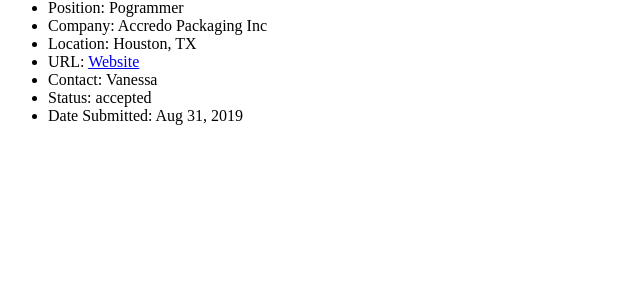
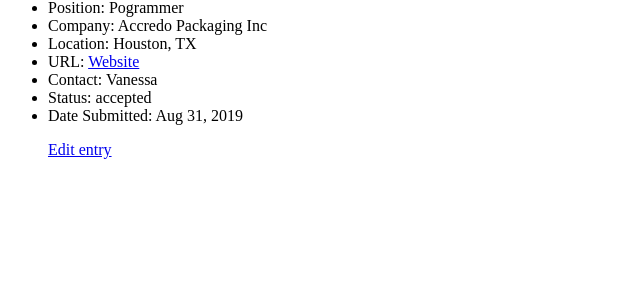
Before and after one commit to reuben-john/job-tracker, a Django app: page /job_log/1/ in a window 1280 px wide. Shown: the part 111-411 px from the top of the page, without its empty margins (0-640 px from the left). Run offline with Django 3.2, Linux system fonts and the light colour scheme; data comes from the database, SQL or seed files in the repository.

Commit message:
Add form to edit job app entries

```diff
--- a/job_apps/templates/job_apps/job_entry.html
+++ b/job_apps/templates/job_apps/job_entry.html
@@ -7,6 +7,7 @@
 <p>Job Application Details
   <ul>
   {% for entry in job_entry %}
+
     <li>Position: {{ entry.position }}</li>
     <li>Company: {{ entry.company }}</li>
     <li>Location: {{ entry.location }}</li>
@@ -14,10 +15,14 @@
     <li>Contact: {{ entry.contact_name }}</li>
     <li>Status: {{ entry.status }}</li>
     <li>Date Submitted: {{ entry.date_added|date:'M d, Y' }}</li>
+    <p>
+      <a href="{% url 'job_apps:edit_job_entry' entry.id %}">Edit entry</a>
+    </p>
   {% empty %}
     <li>Something went wrong.</li>
   {% endfor %}
   </ul>
+
 </p>
 
 {% endblock content %}
--- a/job_apps/urls.py
+++ b/job_apps/urls.py
@@ -13,5 +13,8 @@
     # Details page for job entry
     path('job_log/<int:job_entry_id>/', views.job_entry, name='job_entry'),
     # Page for adding new entry
-    path('new_job_entry/', views.new_job_entry, name='new_job_entry')
+    path('new_job_entry/', views.new_job_entry, name='new_job_entry'),
+    # Page for editing an entry
+    path('edit_job_entry/<int:job_entry_id>/',
+         views.edit_job_entry, name='edit_job_entry'),
 ]
--- a/job_apps/views.py
+++ b/job_apps/views.py
@@ -41,3 +41,22 @@
     # Display blank or invalid form
     context = {'form': form}
     return render(request, 'job_apps/new_job_entry.html', context)
+
+
+def edit_job_entry(request, job_entry_id):
+    """Edit existing job entry"""
+    job_entry = Application.objects.get(id=job_entry_id)
+
+    if request.method != 'POST':
+        # Initial request, pre-fill form with current data
+        form = ApplicationForm(instance=job_entry)
+
+    else:
+        # POST data submitted, process data
+        form = ApplicationForm(instance=job_entry, data=request.POST)
+        if form.is_valid():
+            form.save()
+            return redirect('job_apps:job_log')
+
+    context = {'job_entry': job_entry, 'form': form}
+    return render(request, 'job_apps/edit_job_entry.html', context)
```
Also changed, not shown: job_apps/templates/job_apps/edit_job_entry.html (added, +13 -0 lines).
